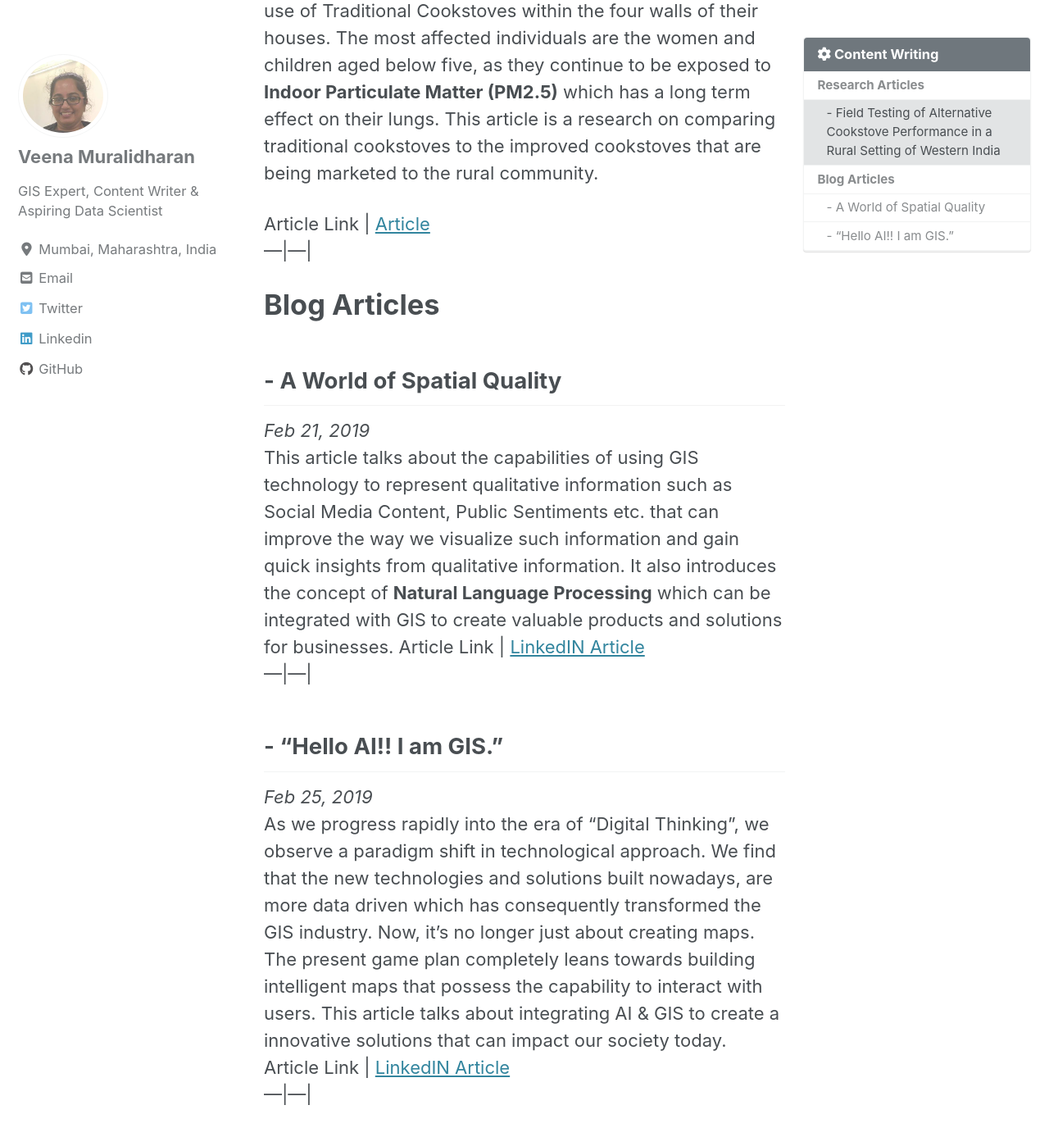
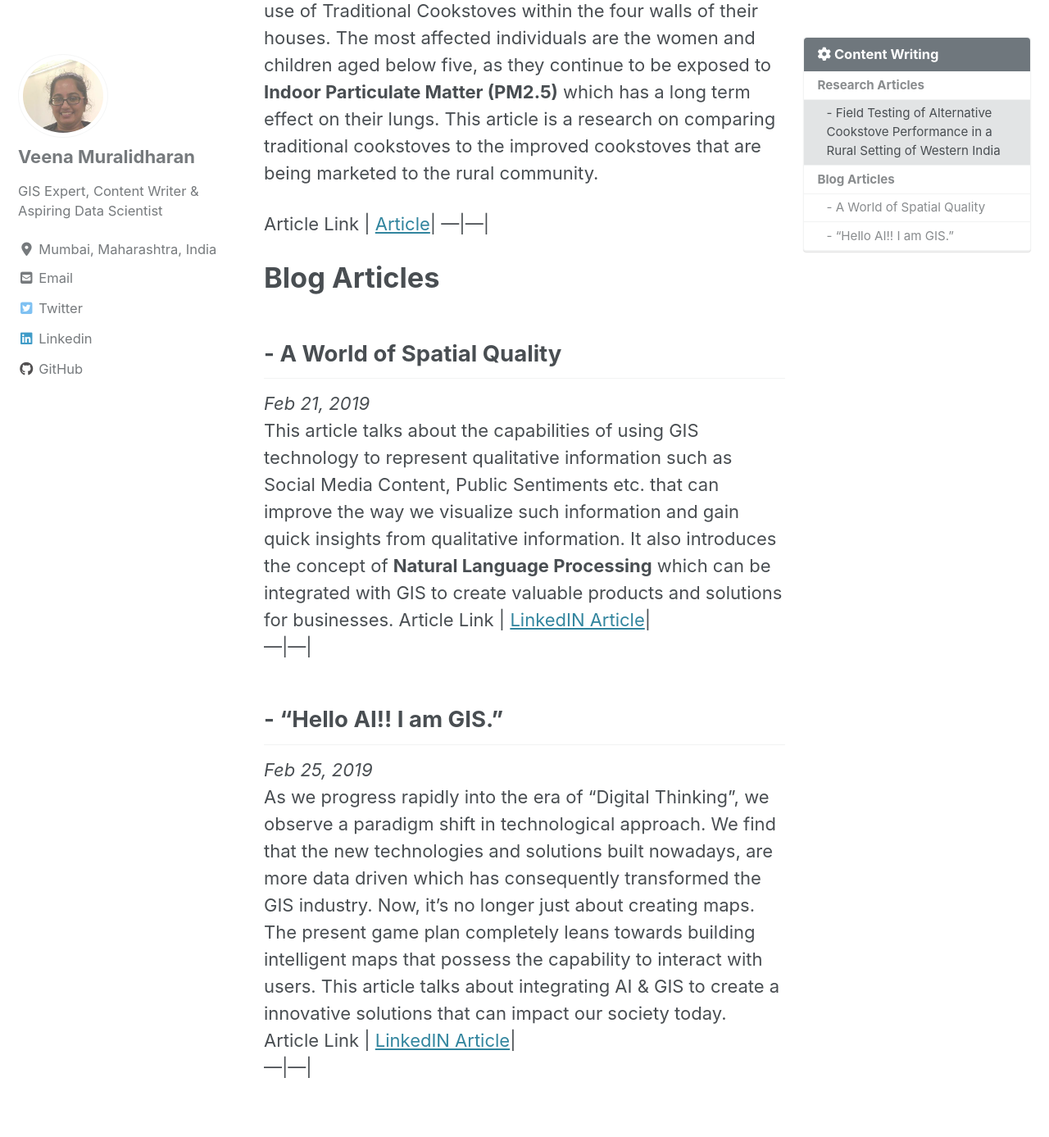
Before and after one commit to veena1486/veena1486.github.io, a Jekyll site: the page built from _pages/writing.md, in a window 1280 px wide and 1400 px high, scrolled down 936 px. Shown: the top 1387 px of the window at 82% size. Built offline with Jekyll 4.4.1, drawn with Linux system fonts in a browser that asks for light colours; cached includes are drawn as plain includes; nearby versions of some CDN libraries.

```diff
--- a/_pages/writing.md
+++ b/_pages/writing.md
@@ -13,7 +13,7 @@ toc_sticky: true
 *Feb 3, 2015 | International Journal of Environment Research and Public Health* <br>
 Indoor Air Pollution has been silent killer over the years. We do not realise of its existence, but it continues to affect our health which causes long term illnesses and puts a burden on our delicate health systems. Rural village households continue to remain the most affected due to their continued use of Traditional Cookstoves within the four walls of their houses. The most affected individuals are the women and children aged below five, as they continue to be exposed to **Indoor Particulate Matter (PM2.5)** which has a long term effect on their lungs. This article is a research on comparing traditional cookstoves to the improved cookstoves that are being marketed to the rural community.<br>
 
- Article Link | [Article](https://pubmed.ncbi.nlm.nih.gov/25654775/)
+ Article Link | [Article](https://pubmed.ncbi.nlm.nih.gov/25654775/)|
  ---|---|
 
 
@@ -23,12 +23,12 @@ Indoor Air Pollution has been silent killer over the years. We do not realise of
 ## - **A World of Spatial Quality**
 *Feb 21, 2019* <br>
 This article talks about the capabilities of using GIS technology to represent qualitative information such as Social Media Content, Public Sentiments etc. that can improve the way we visualize such information and gain quick insights from qualitative information. It also introduces the concept of **Natural Language Processing** which can be integrated with GIS to create valuable products and solutions for businesses.
-Article Link | [LinkedIN Article](https://www.linkedin.com/pulse/world-spatial-quality-veena-muralidharan/)
+Article Link | [LinkedIN Article](https://www.linkedin.com/pulse/world-spatial-quality-veena-muralidharan/)|
 ---|---|
 
 
 ## - **"Hello AI!! I am GIS."**
 *Feb 25, 2019* <br>
 As we progress rapidly into the era of "Digital Thinking", we observe a paradigm shift in technological approach. We find that the new technologies and solutions built nowadays, are more data driven which has consequently transformed the GIS industry. Now, it's no longer just about creating maps. The present game plan completely leans towards building intelligent maps that possess the capability to interact with users. This article talks about integrating AI & GIS to create a innovative solutions that can impact our society today.
-Article Link | [LinkedIN Article](https://www.linkedin.com/pulse/hello-ai-i-am-gis-veena-muralidharan/)
+Article Link | [LinkedIN Article](https://www.linkedin.com/pulse/hello-ai-i-am-gis-veena-muralidharan/)|
 ---|---|
```
